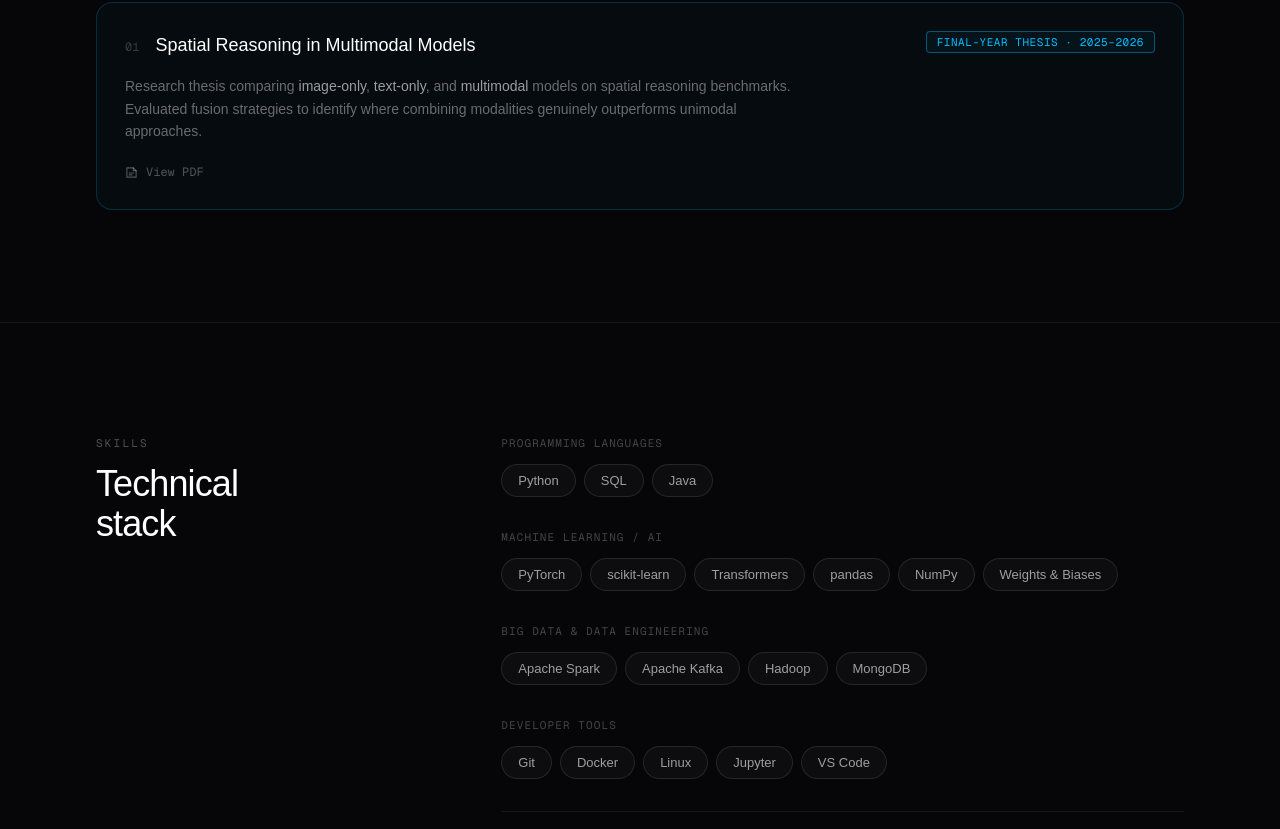
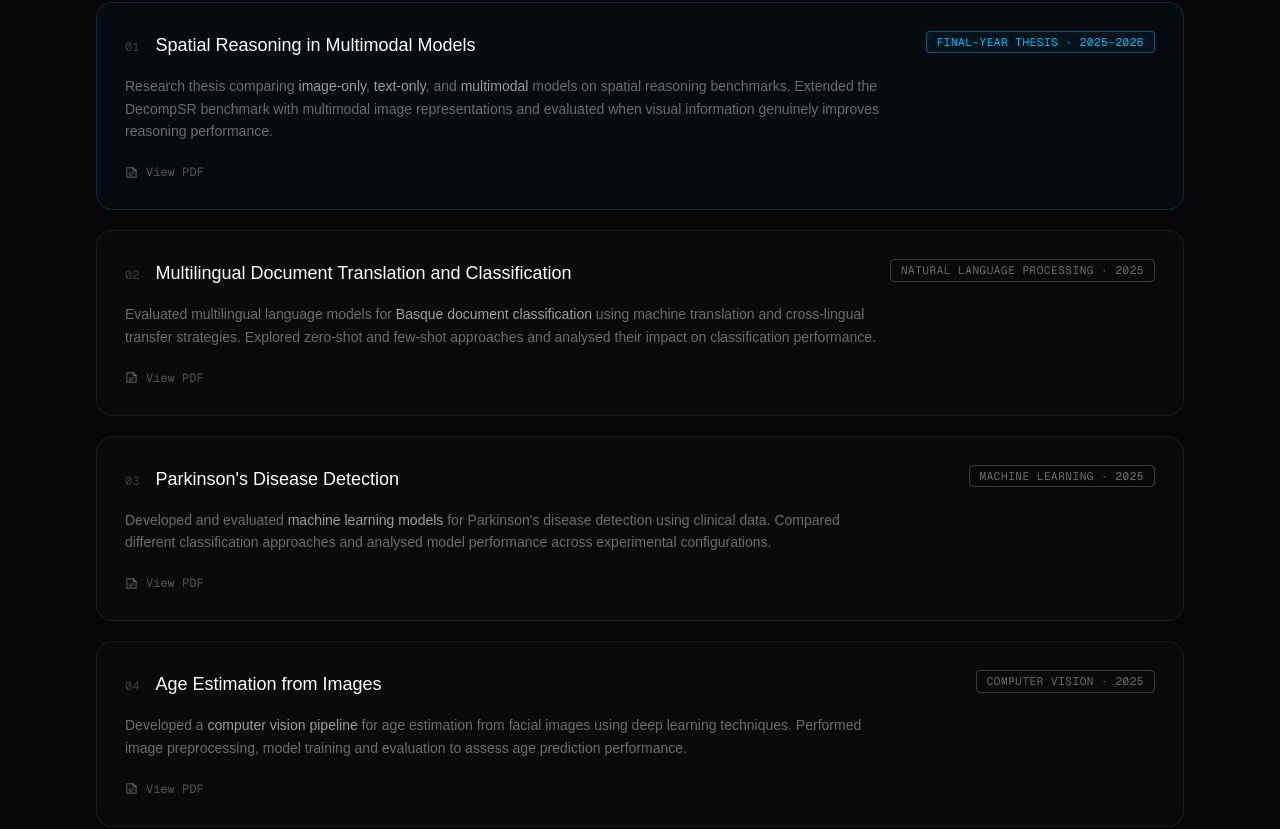
Before and after one commit to elezgaraiion/portfolio-website, a Next.js app: page / in a window 1280 px wide. Shown: the part 2331-3160 px from the top of the page. Built offline with nearby package versions, Linux system fonts and the light colour scheme.

Commit message:
Implement ProjectsSection with project details
Added a ProjectsSection component with project details including titles, descriptions, and links to PDFs. Updated the main section heading and modified the WASAText project details.

```diff
--- a/app/page.tsx
+++ b/app/page.tsx
@@ -381,48 +381,194 @@ function EducationSection() {
 }
 
 function ProjectsSection() {
+  const projects = [
+    {
+      number: "01",
+      title: "Spatial Reasoning in Multimodal Models",
+      tag: "Final-Year Thesis · 2025–2026",
+      description: (
+        <>
+          Research thesis comparing{" "}
+          <span className="text-white/60">image-only</span>,{" "}
+          <span className="text-white/60">text-only</span>, and{" "}
+          <span className="text-white/60">multimodal</span> models on spatial reasoning
+          benchmarks. Extended the DecompSR benchmark with multimodal image representations
+          and evaluated when visual information genuinely improves reasoning performance.
+        </>
+      ),
+      pdf: "https://drive.google.com/file/d/1A16TADRBlHEt9XHKH9zzCtC8GxIsIYQg/view?usp=sharing",
+      highlighted: true,
+    },
+    {
+      number: "02",
+      title: "Multilingual Document Translation and Classification",
+      tag: "Natural Language Processing · 2025",
+      description: (
+        <>
+          Evaluated multilingual language models for{" "}
+          <span className="text-white/60">Basque document classification</span> using
+          machine translation and cross-lingual transfer strategies. Explored zero-shot
+          and few-shot approaches and analysed their impact on classification performance.
+        </>
+      ),
+      pdf: "https://drive.google.com/file/d/1I053b2ugdx8SvK2PQ2Ih4ZSmc_Kkuy7_/view?usp=sharing",
+      highlighted: false,
+    },
+    {
+      number: "03",
+      title: "Parkinson's Disease Detection",
+      tag: "Machine Learning · 2025",
+      description: (
+        <>
+          Developed and evaluated{" "}
+          <span className="text-white/60">machine learning models</span> for Parkinson's
+          disease detection using clinical data. Compared different classification
+          approaches and analysed model performance across experimental configurations.
+        </>
+      ),
+      pdf: "https://drive.google.com/file/d/11SeYXH7jCDhgK0w4ktMijnB-5vYGiFTe/view?usp=sharing",
+      highlighted: false,
+    },
+    {
+      number: "04",
+      title: "Age Estimation from Images",
+      tag: "Computer Vision · 2025",
+      description: (
+        <>
+          Developed a{" "}
+          <span className="text-white/60">computer vision pipeline</span> for age
+          estimation from facial images using deep learning techniques. Performed image
+          preprocessing, model training and evaluation to assess age prediction performance.
+        </>
+      ),
+      pdf: "https://drive.google.com/file/d/1yHFTIfKBsIPYpF3KupjB65ouhiU4LGtR/view?usp=sharing",
+      highlighted: false,
+    },
+  ];
+
   return (
     <section
       id="projects"
       className="relative border-t border-white/[0.07] px-6 py-28 sm:px-12 lg:px-24"
     >
       <SectionLabel>Projects</SectionLabel>
-      <SectionHeading>Final-year thesis</SectionHeading>
+      <SectionHeading>Selected work</SectionHeading>
 
-      <div className="mt-12">
-        {/* Thesis */}
-        <article className="rounded-2xl border border-sky-400/20 bg-sky-400/[0.03] p-7 transition-colors hover:border-sky-400/30">
+      <div className="mt-12 space-y-5">
+        {projects.map((project) => (
+          <article
+            key={project.number}
+            className={`rounded-2xl border p-7 transition-colors ${
+              project.highlighted
+                ? "border-sky-400/20 bg-sky-400/[0.03] hover:border-sky-400/30"
+                : "border-white/[0.07] bg-white/[0.02] hover:border-white/[0.14]"
+            }`}
+          >
+            <div className="flex flex-wrap items-start justify-between gap-4">
+              <div className="flex items-baseline gap-4">
+                <span className="font-mono text-xs text-white/20">
+                  {project.number}
+                </span>
+
+                <h3 className="text-lg font-light text-white">
+                  {project.title}
+                </h3>
+              </div>
+
+              <Tag
+                className={
+                  project.highlighted
+                    ? "border-sky-400/40 bg-sky-400/5 text-sky-400"
+                    : "border-white/20 text-white/40"
+                }
+              >
+                {project.tag}
+              </Tag>
+            </div>
+
+            <p className="mt-4 max-w-3xl text-[14px] leading-relaxed text-white/40">
+              {project.description}
+            </p>
+
+            <div className="mt-5 flex items-center gap-5">
+              <a
+                href={project.pdf}
+                target="_blank"
+                rel="noopener noreferrer"
+                className="flex items-center gap-2 font-mono text-[12px] text-white/30 transition-colors hover:text-white/70"
+              >
+                <svg
+                  width="13"
+                  height="13"
+                  viewBox="0 0 14 14"
+                  fill="none"
+                >
+                  <path
+                    d="M2 2h7l3 3v7H2V2z"
+                    stroke="currentColor"
+                    strokeWidth="1.2"
+                    strokeLinecap="round"
+                    strokeLinejoin="round"
+                  />
+                  <path
+                    d="M9 2v3h3M4.5 7.5h5M4.5 9.5h3"
+                    stroke="currentColor"
+                    strokeWidth="1.2"
+                    strokeLinecap="round"
+                  />
+                </svg>
+                View PDF
+              </a>
+            </div>
+          </article>
+        ))}
+
+        {/* WASAText */}
+        <article className="rounded-2xl border border-white/[0.07] bg-white/[0.02] p-7 transition-colors hover:border-white/[0.14]">
           <div className="flex flex-wrap items-start justify-between gap-4">
             <div className="flex items-baseline gap-4">
-              <span className="font-mono text-xs text-white/20">01</span>
+              <span className="font-mono text-xs text-white/20">05</span>
+
               <h3 className="text-lg font-light text-white">
-                Spatial Reasoning in Multimodal Models
+                WASAText — Full-Stack Messaging Application
               </h3>
             </div>
-            <Tag className="border-sky-400/40 bg-sky-400/5 text-sky-400">Final-Year Thesis · 2025–2026</Tag>
+
+            <Tag className="border-white/20 text-white/40">
+              Full-Stack Development · 2026
+            </Tag>
           </div>
 
-          <p className="mt-4 max-w-2xl text-[14px] leading-relaxed text-white/40">
-            Research thesis comparing{" "}
-            <span className="text-white/60">image-only</span>,{" "}
-            <span className="text-white/60">text-only</span>, and{" "}
-            <span className="text-white/60">multimodal</span> models on spatial reasoning benchmarks.
-            Evaluated fusion strategies to identify where combining modalities genuinely outperforms
-            unimodal approaches.
+          <p className="mt-4 max-w-3xl text-[14px] leading-relaxed text-white/40">
+            Developed a full-stack web messaging application inspired by
+            WhatsApp Web using{" "}
+            <span className="text-white/60">Go</span>,{" "}
+            <span className="text-white/60">Vue.js 3</span>, and{" "}
+            <span className="text-white/60">SQLite</span>. Implemented private
+            and group conversations, multimedia messaging, replies, forwarding,
+            reactions, message deletion, pagination, authentication, and a
+            modular REST API architecture.
           </p>
 
-          <div className="mt-5 flex items-center gap-3">
+          <div className="mt-5 flex items-center gap-5">
             <a
-              href="/JonElezgaraiGrAL.pdf"
+              href="https://github.com/elezgaraiion/wasa-homeworks"
               target="_blank"
               rel="noopener noreferrer"
-              className="flex items-center gap-2 text-[12px] font-mono text-white/30 transition-colors hover:text-white/60"
+              className="flex items-center gap-2 font-mono text-[12px] text-white/30 transition-colors hover:text-white/70"
             >
-              <svg width="13" height="13" viewBox="0 0 14 14" fill="none">
-                <path d="M2 2h7l3 3v7H2V2z" stroke="currentColor" strokeWidth="1.2" strokeLinecap="round" strokeLinejoin="round" />
-                <path d="M9 2v3h3M4.5 7.5h5M4.5 9.5h3" stroke="currentColor" strokeWidth="1.2" strokeLinecap="round" />
+              <svg
+                width="14"
+                height="14"
+                viewBox="0 0 16 16"
+                fill="none"
+              >
+                <path
+                  d="M8 1.5C4.41 1.5 1.5 4.41 1.5 8c0 2.87 1.86 5.3 4.44 6.16.32.06.44-.14.44-.31v-1.09c-1.8.39-2.18-.87-2.18-.87-.3-.75-.72-1-.72-1-.59-.4.04-.39.04-.39.65.05 1 .67 1 .67.58 1 1.52.71 1.89.54.06-.42.23-.71.41-.87-1.44-.16-2.95-.72-2.95-3.2 0-.71.25-1.29.67-1.74-.07-.17-.29-.82.06-1.71 0 0 .55-.18 1.8.67.52-.14 1.08-.22 1.63-.22.55 0 1.11.07 1.63.22 1.25-.85 1.8-.67 1.8-.67.35.89.13 1.54.06 1.71.42.45.67 1.03.67 1.74 0 2.49-1.52 3.04-2.96 3.2.23.2.44.59.44 1.19v1.77c0 .17.12.37.44.31C12.64 13.3 14.5 10.87 14.5 8c0-3.59-2.91-6.5-6.5-6.5z"
+                  fill="currentColor"
+                />
               </svg>
-              View PDF
+              GitHub
             </a>
           </div>
         </article>
```
